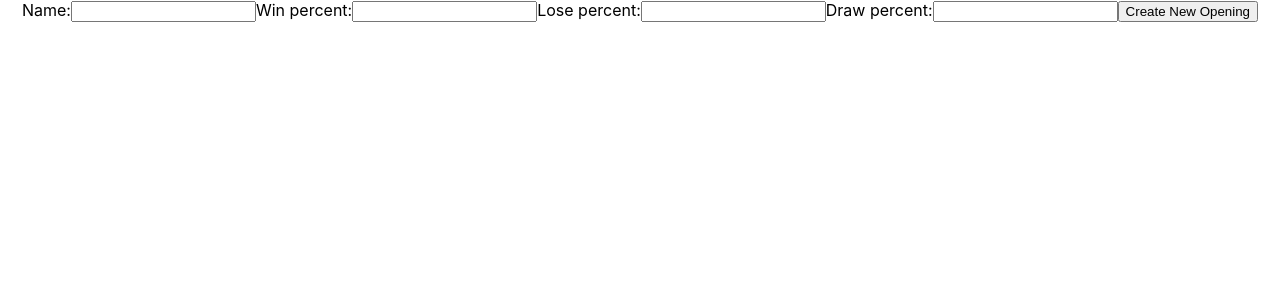
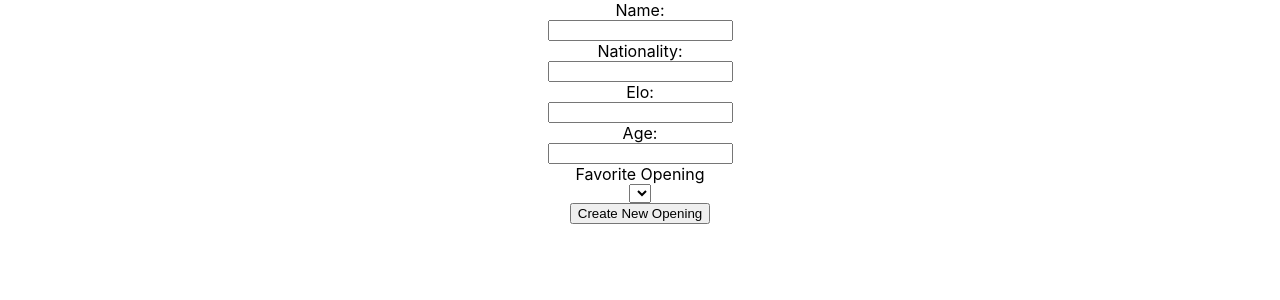
Before and after one commit to noahdvaughn/Pawns101, a React (Create React App) app in the folder client/: page /create-player in a window 1280 px wide. Shown: the top 300 px of the page. Built offline with nearby package versions, Linux system fonts and the light colour scheme.

Commit message:
added create player form

```diff
--- a/client/package.json
+++ b/client/package.json
@@ -9,6 +9,7 @@
     "axios": "^1.3.2",
     "react": "^18.2.0",
     "react-dom": "^18.2.0",
+    "react-router-dom": "^6.8.1",
     "react-scripts": "5.0.1",
     "web-vitals": "^2.1.4"
   },
--- a/client/src/App.css
+++ b/client/src/App.css
@@ -1,38 +1,5 @@
-.App {
-  text-align: center;
-}
-
-.App-logo {
-  height: 40vmin;
-  pointer-events: none;
-}
-
-@media (prefers-reduced-motion: no-preference) {
-  .App-logo {
-    animation: App-logo-spin infinite 20s linear;
-  }
-}
-
-.App-header {
-  background-color: #282c34;
-  min-height: 100vh;
+.form{
   display: flex;
   flex-direction: column;
   align-items: center;
-  justify-content: center;
-  font-size: calc(10px + 2vmin);
-  color: white;
 }
-
-.App-link {
-  color: #61dafb;
-}
-
-@keyframes App-logo-spin {
-  from {
-    transform: rotate(0deg);
-  }
-  to {
-    transform: rotate(360deg);
-  }
-}
--- a/client/src/App.js
+++ b/client/src/App.js
@@ -1,10 +1,15 @@
 import './App.css'
+import { Routes, Route } from 'react-router-dom'
 import CreateOpeningForm from './components/CreateOpeningForm'
+import CreatePlayerForm from './components/CreatePlayerForm'
 
 function App() {
   return (
     <div className="App">
-      <CreateOpeningForm />
+      <Routes>
+        <Route path="/create-opening" element={<CreateOpeningForm />} />
+        <Route path="/create-player" element={<CreatePlayerForm />} />
+      </Routes>
     </div>
   )
 }
--- a/client/src/components/CreateOpeningForm.js
+++ b/client/src/components/CreateOpeningForm.js
@@ -4,18 +4,22 @@ import axios from 'axios'
 const CreateOpeningForm = () => {
   const initialState = {
     name: '',
-    master_win: null,
-    master_lose: null,
-    master_draw: null,
+    master_win: '',
+    master_lose: '',
+    master_draw: '',
     notable_players: [],
-    white_moves: [],
-    black_moves: []
+    move_list: []
   }
   const [formState, setFormState] = useState(initialState)
 
   const handleChange = (event) => {
-    setFormState({ ...formState, [event.target.id]: event.target.value })
+    if (typeof [event.target.id] === 'array') {
+      event.target.id.push(event.target.value)
+    } else {
+      setFormState({ ...formState, [event.target.id]: event.target.value })
+    }
   }
+  console.log(formState.move_list)
 
   const handleSubmit = async (event) => {
     event.preventDefault()
@@ -23,8 +27,14 @@ const CreateOpeningForm = () => {
     setFormState(initialState)
   }
 
+  let movenum = 0
+
+  const addMove = (event) => {
+    movenum++
+  }
+
   return (
-    <form onSubmit={handleSubmit}>
+    <form onSubmit={handleSubmit} className="form">
       <label htmlFor="name">Name:</label>
       <input
         id="name"
@@ -53,6 +63,18 @@ const CreateOpeningForm = () => {
         onChange={handleChange}
         value={formState.master_draw}
       />
+      <label htmlFor="move_list">Move {movenum}</label>
+      <input
+        id="move_list"
+        type="text"
+        onChange={handleChange}
+        value={formState.move_list}
+      />
+
+      <button type="button" onClick={addMove}>
+        Add Move
+      </button>
+
       <button type="submit">Create New Opening</button>
     </form>
   )
--- a/client/src/components/CreatePlayerForm.js
+++ b/client/src/components/CreatePlayerForm.js
@@ -0,0 +1,67 @@
+import { useState } from 'react'
+import axios from 'axios'
+
+const CreatePlayerForm = () => {
+  const initialState = {
+    name: '',
+    nationality: '',
+    elo: '',
+    age: '',
+    favorite_opening: ''
+  }
+  const [formState, setFormState] = useState(initialState)
+
+  const handleChange = (event) => {
+    setFormState({ ...formState, [event.target.id]: event.target.value })
+  }
+  console.log(formState.move_list)
+
+  const handleSubmit = async (event) => {
+    event.preventDefault()
+    await axios.post('http://localhost:3001/api/create-player', formState)
+    setFormState(initialState)
+  }
+
+  return (
+    <form onSubmit={handleSubmit} className="form">
+      <label htmlFor="name">Name:</label>
+      <input
+        id="name"
+        type="text"
+        onChange={handleChange}
+        value={formState.name}
+      />
+      <label htmlFor="nationality">Nationality:</label>
+      <input
+        id="nationality"
+        type="text"
+        onChange={handleChange}
+        value={formState.nationality}
+      />
+      <label htmlFor="elo">Elo:</label>
+      <input
+        id="elo"
+        type="text"
+        onChange={handleChange}
+        value={formState.elo}
+      />
+      <label htmlFor="age">Age:</label>
+      <input
+        id="age"
+        type="text"
+        onChange={handleChange}
+        value={formState.age}
+      />
+      <label htmlFor="favorite_opening">Favorite Opening</label>
+      <select
+        id="favorite_opening"
+        type="text"
+        onChange={handleChange}
+        value={formState.favorite_opening}
+      ></select>
+
+      <button type="submit">Create New Opening</button>
+    </form>
+  )
+}
+export default CreatePlayerForm
--- a/client/src/index.js
+++ b/client/src/index.js
@@ -1,17 +1,12 @@
-import React from 'react';
-import ReactDOM from 'react-dom/client';
-import './index.css';
-import App from './App';
-import reportWebVitals from './reportWebVitals';
+import React from 'react'
+import ReactDOM from 'react-dom/client'
+import './index.css'
+import App from './App'
+import { BrowserRouter } from 'react-router-dom'
 
-const root = ReactDOM.createRoot(document.getElementById('root'));
+const root = ReactDOM.createRoot(document.getElementById('root'))
 root.render(
-  <React.StrictMode>
+  <BrowserRouter>
     <App />
-  </React.StrictMode>
-);
-
-// If you want to start measuring performance in your app, pass a function
-// to log results (for example: reportWebVitals(console.log))
-// or send to an analytics endpoint. Learn more: https://bit.ly/CRA-vitals
-reportWebVitals();
+  </BrowserRouter>
+)
```
Also changed, not shown: 1 other file (tests, documents, lock files or other folders).
